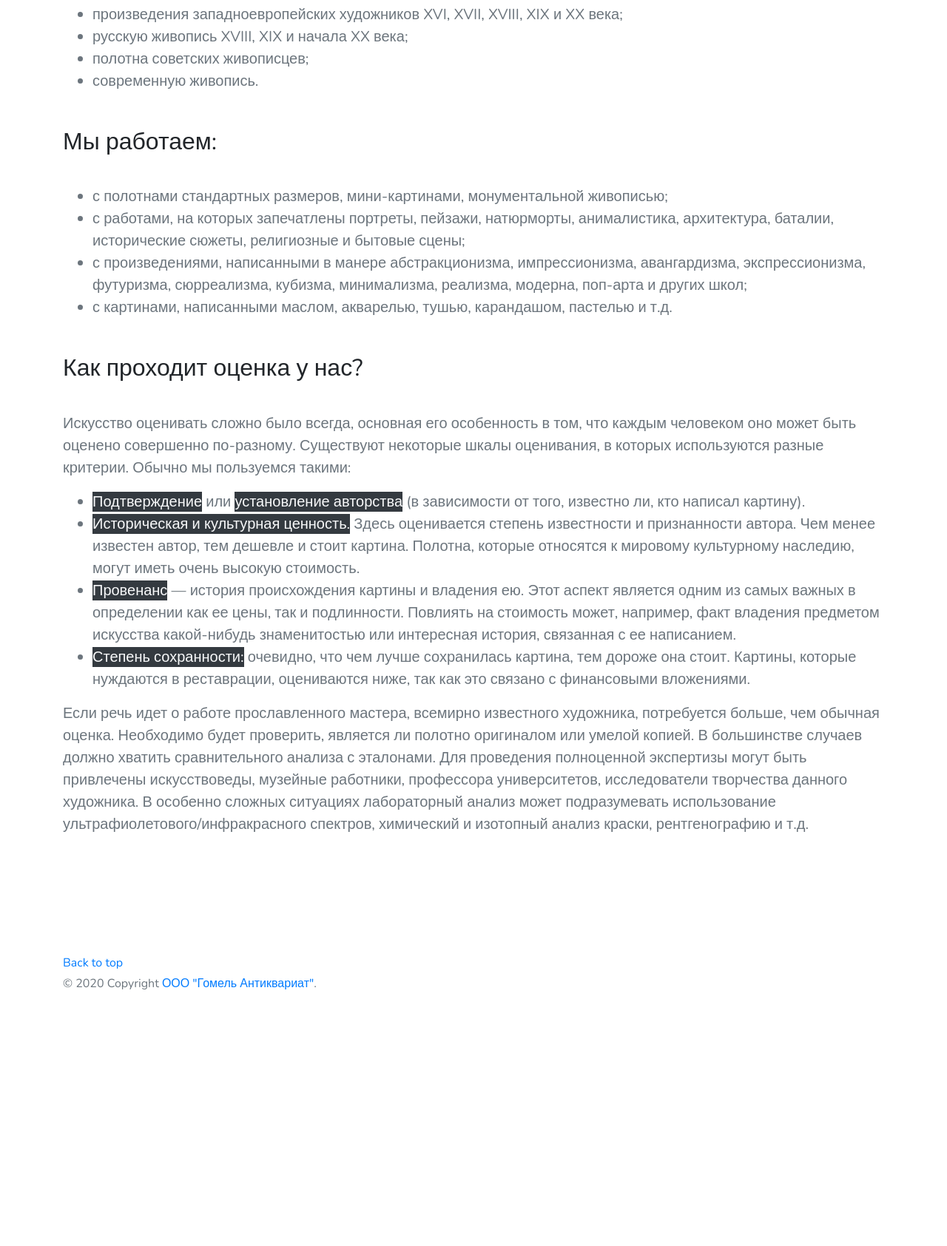
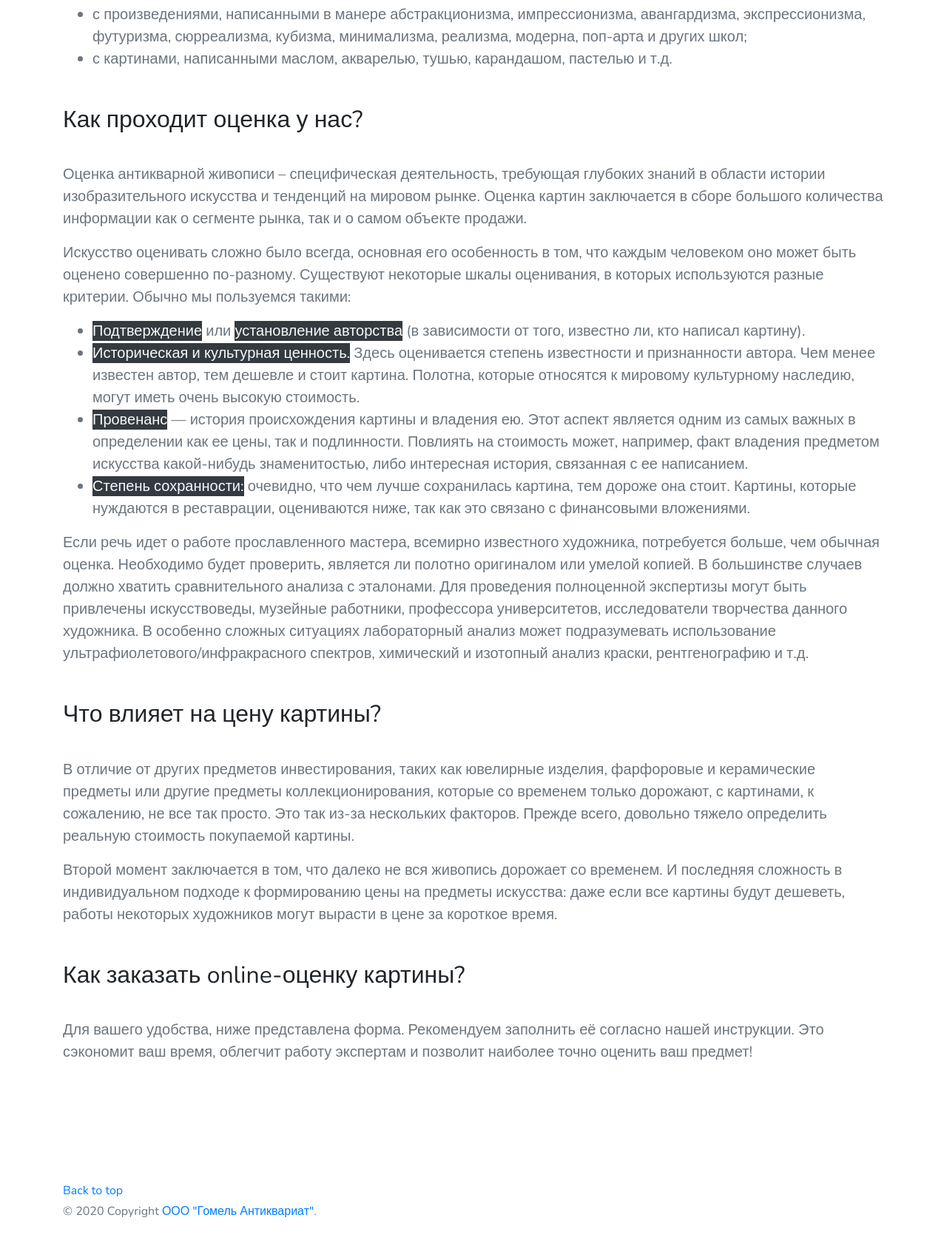
Before and after one commit to skibunov/antiques, a plain HTML site: page painting.html in a window 1280 px wide. Shown: the part 893-2578 px from the top of the page at 74% size. Before the commit the page ends 2283 px from the top, so only its background shows below. Drawn offline with nearby package versions, Linux system fonts and the light colour scheme.

Commit message:
Add files via upload

```diff
--- a/painting.html
+++ b/painting.html
@@ -14,7 +14,7 @@
   </head>
   <body>
     <nav class="navbar navbar-expand-lg navbar-light">
-        <div class="container">
+      <div class="container">
         <a class="navbar-brand" href="index.html">Антиквариат Гомель</a>
         <button class="navbar-toggler" type="button" data-toggle="collapse" data-target="#navbarNavDropdown" aria-controls="navbarNavDropdown" aria-expanded="false" aria-label="Toggle navigation">
           <span class="navbar-toggler-icon"></span>
@@ -47,35 +47,41 @@
               <img src="image/cartina.jpg" class="img-fluid" alt="Responsive image">
             </div>
             <div class="col-md-7">
-              <p class="lead text-muted">Если у вас есть старинная картина, и вы хотите ее оценить, мы предоставим вам услугу на выгодных и удобных условиях. Оценка антикварной живописи – специфическая деятельность, требующая глубоких знаний в области истории изобразительного искусства и тенденций на мировом рынке. Оценка картин заключается в сборе большого количества информации как о сегменте рынка, так и о самом объекте продажи!</p>
+              <p class="lead text-muted">Если у вас есть старинная картина и вы хотите ее продать, мы готовы предложить вам сделку на выгодных и удобных условиях, предварительно осуществив <span class="text-light bg-dark">бесплатную</span> оценку вашего произведения искусства</p>
             </div>
           </div>
-          <h2 class="padding-md">Что влияет на цену картины?</h2>
-          <p class="lead text-muted">В отличие от других предметов инвестирования, таких как ювелирные изделия, фарфоровые и керамические предметы или другие предметы коллекционирования, которые со временем только дорожают, с картинами, к сожалению, не все так просто. Это так из-за нескольких факторов. Прежде всего, довольно тяжело определить реальную стоимость покупаемой картины. Второй момент заключается в том, что далеко не вся живопись дорожает со временем. И последняя сложность в индивидуальном подходе к формированию цены на предметы искусства: даже если все картины будут дешеветь, работы некоторых художников могут вырасти в цене за короткое время.</p>
           <h2 class="padding-md">На чем мы специализируемся:</h2>
           <p class="lead text-muted">Мы профессионально оцениваем картины следующих категорий:</p>
           <ul class="lead text-muted">
-            <li>произведения западноевропейских художников XVI, XVII, XVIII, XIX и XX века;</li>
+            <li>произведения западноевропейских художников XVI, XVII, XVIII, XIX и XX века</li>
             <li>русскую живопись XVIII, XIX и начала XX века;</li>
             <li>полотна советских живописцев;</li>
-            <li>современную живопись.</li>
           </ul>
           <h2 class="padding-md">Мы работаем:</h2>
           <ul class="lead text-muted">
             <li>с полотнами стандартных размеров, мини-картинами, монументальной живописью;</li>
-            <li>с работами, на которых запечатлены портреты, пейзажи, натюрморты, анималистика, архитектура, баталии, исторические сюжеты, религиозные и бытовые сцены;</li>
+            <li>с работами, на которых запечатлены портреты, пейзажи, натюрморты, анималистика, архитектура, баталии, исторические сюжеты, религиозные и бытовые сцены</li>
             <li>с произведениями, написанными в манере абстракционизма, импрессионизма, авангардизма, экспрессионизма, футуризма, сюрреализма, кубизма, минимализма, реализма, модерна, поп-арта и других школ;</li>
             <li>с картинами, написанными маслом, акварелью, тушью, карандашом, пастелью и т.д.</li>
           </ul>
           <h2 class="padding-md">Как проходит оценка у нас?</h2>
+          <p class="lead text-muted">Оценка антикварной живописи – специфическая деятельность, требующая глубоких знаний в области истории изобразительного искусства и тенденций на мировом рынке. Оценка картин заключается в сборе большого количества информации как о сегменте рынка, так и о самом объекте продажи.</p>
           <p class="lead text-muted">Искусство оценивать сложно было всегда, основная его особенность в том, что каждым человеком оно может быть оценено совершенно по-разному. Существуют некоторые шкалы оценивания, в которых используются разные критерии. Обычно мы пользуемся такими:</p>
           <ul class="lead text-muted">
             <li><span class="text-light bg-dark">Подтверждение</span> или <span class="text-light bg-dark">установление авторства</span> (в зависимости от того, известно ли, кто написал картину).</li>
             <li><span class="text-light bg-dark">Историческая и культурная ценность.</span> Здесь оценивается степень известности и признанности автора. Чем менее известен автор, тем дешевле и стоит картина. Полотна, которые относятся к мировому культурному наследию, могут иметь очень высокую стоимость.</li>
-            <li><span class="text-light bg-dark">Провенанс</span> — история происхождения картины и владения ею. Этот аспект является одним из самых важных в определении как ее цены, так и подлинности. Повлиять на стоимость может, например, факт владения предметом искусства какой-нибудь знаменитостью или интересная история, связанная с ее написанием.</li>
+            <li><span class="text-light bg-dark">Провенанс</span> — история происхождения картины и владения ею. Этот аспект является одним из самых важных в определении как ее цены, так и подлинности. Повлиять на стоимость может, например, факт владения предметом искусства какой-нибудь знаменитостью, либо интересная история, связанная с ее написанием.</li>
             <li><span class="text-light bg-dark">Степень сохранности:</span> очевидно, что чем лучше сохранилась картина, тем дороже она стоит. Картины, которые нуждаются в реставрации, оцениваются ниже, так как это связано с финансовыми вложениями.</li>
           </ul>
           <p class="lead text-muted">Если речь идет о работе прославленного мастера, всемирно известного художника, потребуется больше, чем обычная оценка. Необходимо будет проверить, является ли полотно оригиналом или умелой копией. В большинстве случаев должно хватить сравнительного анализа с эталонами. Для проведения полноценной экспертизы могут быть привлечены искусствоведы, музейные работники, профессора университетов, исследователи творчества данного художника. В особенно сложных ситуациях лабораторный анализ может подразумевать использование ультрафиолетового/инфракрасного спектров, химический и изотопный анализ краски, рентгенографию и т.д.</p>
+          <h2 class="padding-md">Что влияет на цену картины?</h2>
+          <p class="lead text-muted">В отличие от других предметов инвестирования, таких как ювелирные изделия, фарфоровые и керамические предметы или другие предметы коллекционирования, которые со временем только дорожают, с картинами, к сожалению, не все так просто. Это так из-за нескольких факторов. Прежде всего, довольно тяжело определить реальную стоимость покупаемой картины.</p>
+          <p class="lead text-muted">Второй момент заключается в том, что далеко не вся живопись дорожает со временем. И последняя сложность в индивидуальном подходе к формированию цены на предметы искусства: даже если все картины будут дешеветь, работы некоторых художников могут вырасти в цене за короткое время.</p>
+          <h2 class="padding-md">Как заказать online-оценку картины?</h2>
+          <p class="lead text-muted">Для вашего удобства, ниже представлена форма. Рекомендуем заполнить её согласно нашей инструкции. Это сэкономит ваш время, облегчит работу экспертам и позволит наиболее точно оценить ваш предмет!</p>
+
+
+
         </div>
       </section>
 
```
Also changed, not shown: rating.html (+1 -1 lines), 1.jpg (added), 2.jpg (added), 3.jpg (added), 4.jpg (added).
